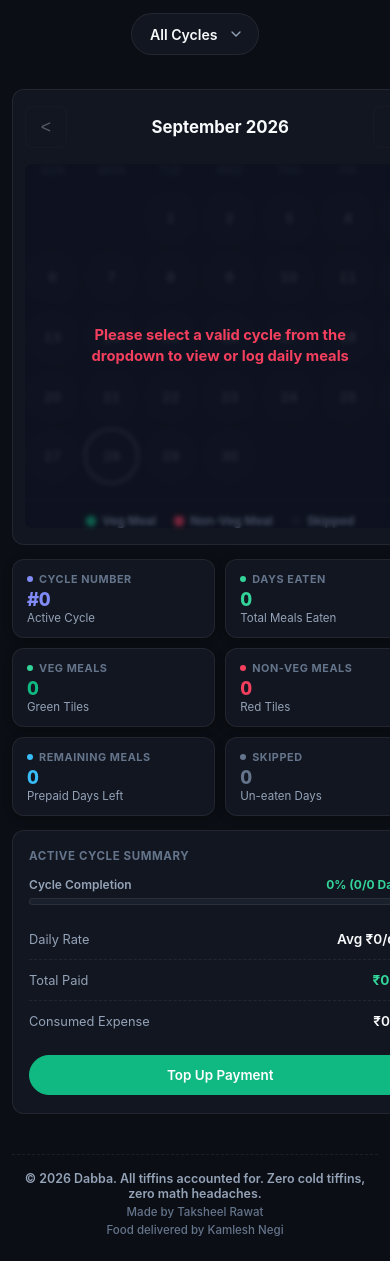
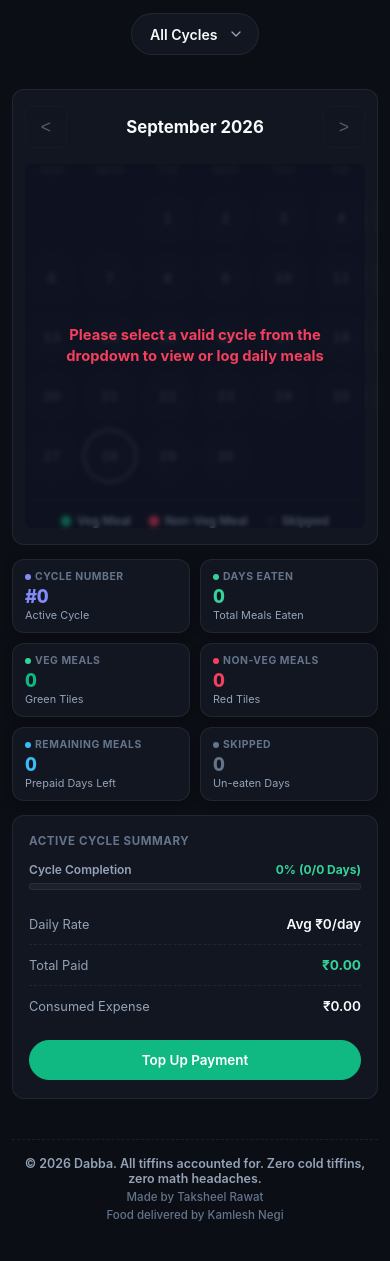
Before and after one commit to TaksheelSingh/dabba, a website: page public/index.html in a window 390 px wide. Shown: the part 135-1396 px from the top of the page. Drawn offline with Linux system fonts and the light colour scheme; no server answers.

Commit message:
fix(theme): add zero-flicker theme transition engine and fix dashboard card grid bounds

```diff
--- a/public/app.js
+++ b/public/app.js
@@ -57,12 +57,25 @@ function toggleTheme() {
 }
 
 function applyTheme(theme) {
+  document.documentElement.classList.add('theme-transitioning');
   document.documentElement.setAttribute('data-theme', theme);
+
+  const metaTheme = document.querySelector('meta[name="theme-color"]');
+  if (metaTheme) {
+    metaTheme.setAttribute('content', theme === 'dark' ? '#0B0E14' : '#F3F4F7');
+  }
+
   const icon = theme === 'dark' ? '☀️' : '🌙';
   const iconDesktop = document.getElementById('theme-icon-desktop');
   const iconMobile = document.getElementById('theme-icon-mobile');
   if (iconDesktop) iconDesktop.innerText = icon;
   if (iconMobile) iconMobile.innerText = icon;
+
+  void document.documentElement.offsetHeight;
+
+  setTimeout(() => {
+    document.documentElement.classList.remove('theme-transitioning');
+  }, 60);
 }
 
 function getTodayISOString() {
--- a/public/style.css
+++ b/public/style.css
@@ -59,6 +59,14 @@
   --card-shadow-hover: 0 8px 24px rgba(15, 23, 42, 0.08);
 }
 
+/* Zero-Flicker Theme Transition Suppressor */
+.theme-transitioning,
+.theme-transitioning *,
+.theme-transitioning *::before,
+.theme-transitioning *::after {
+  transition: none !important;
+}
+
 * {
   box-sizing: border-box;
   margin: 0;
@@ -77,8 +85,10 @@ body {
 
 #app-root {
   display: flex;
-  width: 100vw;
+  width: 100%;
+  max-width: 100%;
   min-height: 100vh;
+  overflow-x: hidden;
 }
 
 /* Left Sidebar */
@@ -236,10 +246,16 @@ select.custom-select:focus { border-color: var(--accent-matcha); }
  * ------------------------------------------------------------- */
 .dashboard-3col-grid {
   display: grid;
-  grid-template-columns: 2.1fr 1.7fr 1.2fr;
+  grid-template-columns: 2fr 1.6fr 1.4fr;
   gap: 16px;
   align-items: stretch;
   width: 100%;
+  max-width: 100%;
+  box-sizing: border-box;
+}
+
+.dashboard-3col-grid > * {
+  min-width: 0;
 }
 
 /* Col 1: Attendance Calendar Card */
@@ -254,6 +270,9 @@ select.custom-select:focus { border-color: var(--accent-matcha); }
   justify-content: flex-start;
   height: 100%;
   min-height: 440px;
+  min-width: 0;
+  box-sizing: border-box;
+  overflow: hidden;
 }
 
 .calendar-card.locked .calendar-grid {
@@ -353,12 +372,19 @@ select.custom-select:focus { border-color: var(--accent-matcha); }
   grid-template-rows: repeat(3, 1fr);
   gap: 12px;
   height: 100%;
+  min-width: 0;
+  box-sizing: border-box;
+}
+
+.kpi-vertical-column > * {
+  min-width: 0;
 }
 
 .kpi-mini-card {
   background: var(--surface-card); border: 1px solid var(--border-subtle); border-radius: var(--radius-md); padding: 14px 16px;
   display: flex; flex-direction: column; justify-content: center; height: 100%; box-shadow: var(--card-shadow-base);
   transition: transform 0.18s ease, border-color 0.18s ease, box-shadow 0.18s ease;
+  min-width: 0; overflow: hidden; box-sizing: border-box;
 }
 .kpi-mini-card:hover {
   border-color: var(--border-focus); transform: translateY(-2px);
@@ -368,9 +394,10 @@ select.custom-select:focus { border-color: var(--accent-matcha); }
 .kpi-mini-label {
   font-size: 0.68rem; font-weight: 700; color: var(--text-muted); text-transform: uppercase;
   letter-spacing: 0.05em; display: flex; align-items: center; gap: 6px;
+  white-space: nowrap; overflow: hidden; text-overflow: ellipsis;
 }
 .kpi-dot {
-  width: 6px; height: 6px; border-radius: 50%; display: inline-block;
+  width: 6px; height: 6px; border-radius: 50%; display: inline-block; flex-shrink: 0;
 }
 .kpi-dot.green { background: var(--accent-matcha); }
 .kpi-dot.red { background: var(--accent-rose); }
@@ -380,13 +407,14 @@ select.custom-select:focus { border-color: var(--accent-matcha); }
 .kpi-dot.gray { background: var(--text-muted); }
 
 .kpi-mini-val { font-size: 1.3rem; font-weight: 800; font-variant-numeric: tabular-nums; margin: 2px 0 1px 0; letter-spacing: -0.02em; }
-.kpi-mini-sub { font-size: 0.72rem; color: var(--text-secondary); }
+.kpi-mini-sub { font-size: 0.72rem; color: var(--text-secondary); white-space: nowrap; overflow: hidden; text-overflow: ellipsis; }
 
 /* Col 3: Active Cycle Ledger Card */
 .ledger-breakdown-card {
   background: var(--surface-card); border: 1px solid var(--border-subtle); border-radius: var(--radius-md); padding: 22px;
   display: flex; flex-direction: column; justify-content: space-between; height: 100%;
   transition: border-color 0.18s ease;
+  min-width: 0; overflow: hidden; box-sizing: border-box;
 }
 .ledger-breakdown-card:hover { border-color: var(--border-focus); }
 
@@ -521,9 +549,23 @@ select.custom-select:focus { border-color: var(--accent-matcha); }
 }
 
 /* Responsive Breakpoints */
-@media (max-width: 1200px) {
-  .dashboard-3col-grid { grid-template-columns: 1fr 1fr; }
-  .kpi-vertical-column { display: grid; grid-template-columns: repeat(2, 1fr); grid-column: span 2; }
+@media (max-width: 1100px) {
+  .dashboard-3col-grid {
+    grid-template-columns: 1fr 1fr;
+    gap: 14px;
+  }
+  .calendar-card {
+    grid-column: span 2;
+    min-height: auto;
+  }
+  .kpi-vertical-column {
+    grid-column: span 1;
+    height: 100%;
+  }
+  .ledger-breakdown-card {
+    grid-column: span 1;
+    height: 100%;
+  }
 }
 
 @media (max-width: 768px) {
@@ -532,7 +574,9 @@ select.custom-select:focus { border-color: var(--accent-matcha); }
   #app-root {
     flex-direction: column !important;
     width: 100% !important;
+    max-width: 100% !important;
     min-height: 100vh;
+    overflow-x: hidden;
   }
 
   aside.sidebar {
@@ -554,13 +598,15 @@ select.custom-select:focus { border-color: var(--accent-matcha); }
     top: 0;
     z-index: 100;
     width: 100%;
+    box-sizing: border-box;
   }
 
   main.main-content {
     padding: 14px 12px;
     width: 100% !important;
-    max-width: 100vw !important;
+    max-width: 100% !important;
     overflow-x: hidden;
+    box-sizing: border-box;
   }
 
   .page-header {
@@ -573,11 +619,22 @@ select.custom-select:focus { border-color: var(--accent-matcha); }
   .page-title { font-size: 1.4rem; }
   .page-subtitle { font-size: 0.8rem; }
 
-  .custom-select { width: 100%; height: 42px; font-size: 0.88rem; }
+  .custom-select { width: 100%; height: 42px; font-size: 0.88rem; box-sizing: border-box; }
 
-  .dashboard-3col-grid { grid-template-columns: 1fr; gap: 14px; width: 100%; }
+  .dashboard-3col-grid {
+    grid-template-columns: 1fr;
+    gap: 14px;
+    width: 100%;
+    box-sizing: border-box;
+  }
 
-  .calendar-card { padding: 16px 12px; width: 100%; }
+  .calendar-card {
+    grid-column: span 1;
+    padding: 16px 12px;
+    width: 100%;
+    box-sizing: border-box;
+  }
+
   .calendar-grid { gap: 4px; }
 
   .day-tile {
@@ -586,14 +643,48 @@ select.custom-select:focus { border-color: var(--accent-matcha); }
     -webkit-tap-highlight-color: transparent;
   }
 
-  .kpi-vertical-column { grid-template-columns: repeat(2, 1fr); grid-template-rows: auto; height: auto; grid-column: span 1; gap: 10px; width: 100%; }
-  .kpi-mini-card { padding: 12px 14px; }
+  .kpi-vertical-column {
+    grid-column: span 1;
+    grid-template-columns: repeat(2, 1fr);
+    grid-template-rows: auto;
+    height: auto;
+    gap: 10px;
+    width: 100%;
+    box-sizing: border-box;
+  }
+
+  .kpi-mini-card {
+    padding: 10px 12px;
+    min-width: 0;
+    overflow: hidden;
+    box-sizing: border-box;
+  }
+
+  .kpi-mini-label {
+    font-size: 0.65rem;
+    gap: 4px;
+    white-space: nowrap;
+    overflow: hidden;
+    text-overflow: ellipsis;
+  }
+
   .kpi-mini-val { font-size: 1.15rem; }
+  .kpi-mini-sub { font-size: 0.68rem; white-space: nowrap; overflow: hidden; text-overflow: ellipsis; }
 
-  .ledger-breakdown-card { padding: 18px 16px; width: 100%; }
+  .ledger-breakdown-card {
+    grid-column: span 1;
+    padding: 18px 16px;
+    width: 100%;
+    box-sizing: border-box;
+  }
 
-  .payments-kpi-grid { grid-template-columns: repeat(2, 1fr) !important; gap: 10px !important; }
-  .payments-table-container-full { max-height: 420px; overflow-x: auto; }
+  .payments-kpi-grid {
+    grid-template-columns: repeat(2, 1fr) !important;
+    gap: 10px !important;
+    width: 100%;
+    box-sizing: border-box;
+  }
+  .payments-table-container-full { max-height: 420px; overflow-x: auto; width: 100%; box-sizing: border-box; }
 
-  .modal-card { max-width: 92vw; padding: 20px 16px; gap: 14px; }
+  .modal-card { max-width: 92vw; padding: 20px 16px; gap: 14px; box-sizing: border-box; }
 }
```
Also changed, not shown: project.md (+4 -4 lines), README.md.
